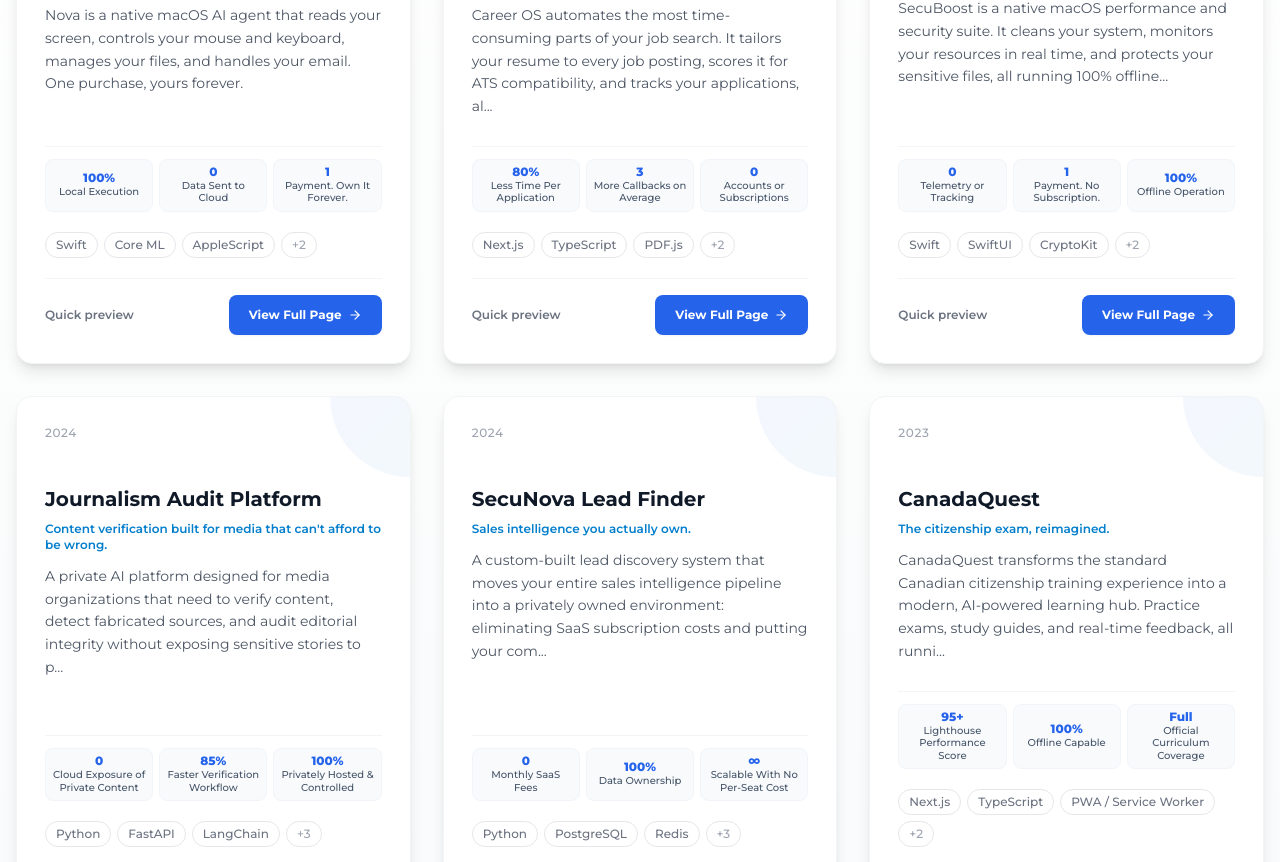
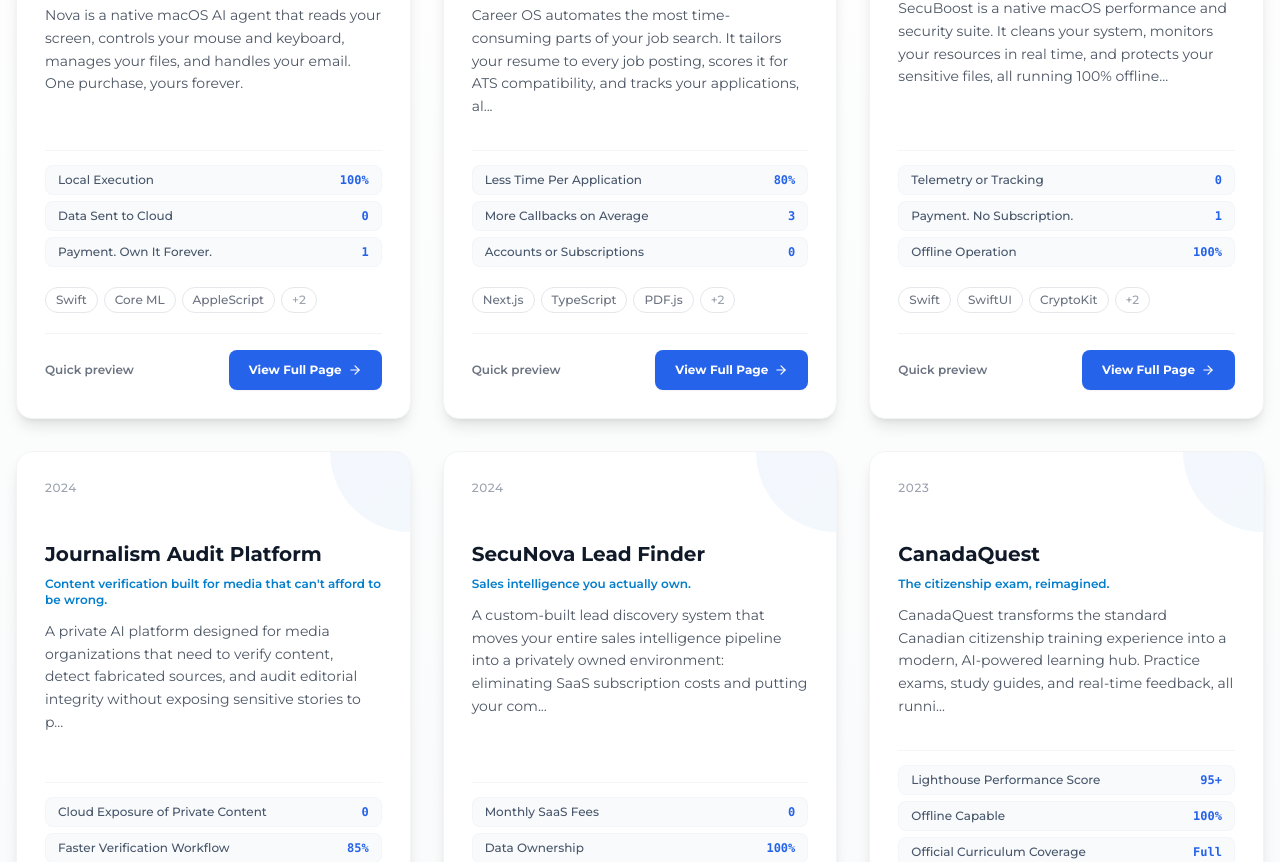
Before and after one commit to mamreinc/SecuNova2026, a React (Vite) app: page /about/our-work in a window 1280 px wide. Shown: the part 1335-2197 px from the top of the page. Built offline with nearby package versions, Linux system fonts and the light colour scheme.

Commit message:
Replace outcomeStats grid with sleek horizontal key-value specification rows

```diff
--- a/src/pages/OurWorkPage.tsx
+++ b/src/pages/OurWorkPage.tsx
@@ -322,13 +322,16 @@
 
       <div className="p-8 space-y-8">
         {/* Outcome Stats */}
-        <div className="grid grid-cols-1 sm:grid-cols-3 gap-3">
-          {product.outcomeStats.map((stat, i) => (
-            <div key={i} className="rounded-xl bg-blue-50/50 border border-blue-100 p-3.5 text-center">
-              <span className="block text-xl font-bold text-secunova-blue mb-0.5">{stat.value}</span>
-              <span className="block text-xs text-slate-700 font-medium leading-tight">{stat.label}</span>
-            </div>
-          ))}
+        <div className="space-y-2">
+          <span className="text-xs font-semibold text-secunova-blue uppercase tracking-wider block">Key Performance Metrics</span>
+          <div className="grid grid-cols-1 sm:grid-cols-3 gap-3">
+            {product.outcomeStats.map((stat, i) => (
+              <div key={i} className="flex items-center justify-between p-3.5 rounded-xl bg-blue-50/50 border border-blue-100/80">
+                <span className="text-xs font-medium text-slate-700">{stat.label}</span>
+                <span className="text-sm font-extrabold text-secunova-blue font-mono ml-2 shrink-0">{stat.value}</span>
+              </div>
+            ))}
+          </div>
         </div>
 
         {/* Challenge */}
@@ -435,12 +438,12 @@
       <p className="text-xs font-semibold text-secunova-light mb-3">{product.tagline}</p>
       <p className="text-sm text-gray-600 leading-relaxed flex-1">{product.pitch.length > 180 ? product.pitch.substring(0, 180) + '...' : product.pitch}</p>
 
-      {/* Outcome stats */}
-      <div className="mt-3 pt-3 grid grid-cols-3 gap-1.5 border-t border-gray-100">
+      {/* Outcome stats - Executive Horizontal Key-Value Metrics */}
+      <div className="mt-4 pt-3.5 border-t border-gray-100/90 space-y-1.5">
         {product.outcomeStats.map((stat, i) => (
-          <div key={i} className="flex flex-col justify-center p-1.5 rounded-lg bg-slate-50 border border-slate-100 text-center">
-            <span className="block text-xs font-extrabold text-secunova-blue leading-none mb-0.5">{stat.value}</span>
-            <span className="block text-[10px] font-medium text-slate-600 leading-tight">{stat.label}</span>
+          <div key={i} className="flex items-center justify-between px-3 py-1.5 rounded-lg bg-slate-50/90 border border-slate-100/80 text-xs">
+            <span className="font-medium text-slate-600 truncate mr-2">{stat.label}</span>
+            <span className="font-bold text-secunova-blue font-mono shrink-0">{stat.value}</span>
           </div>
         ))}
       </div>
```
